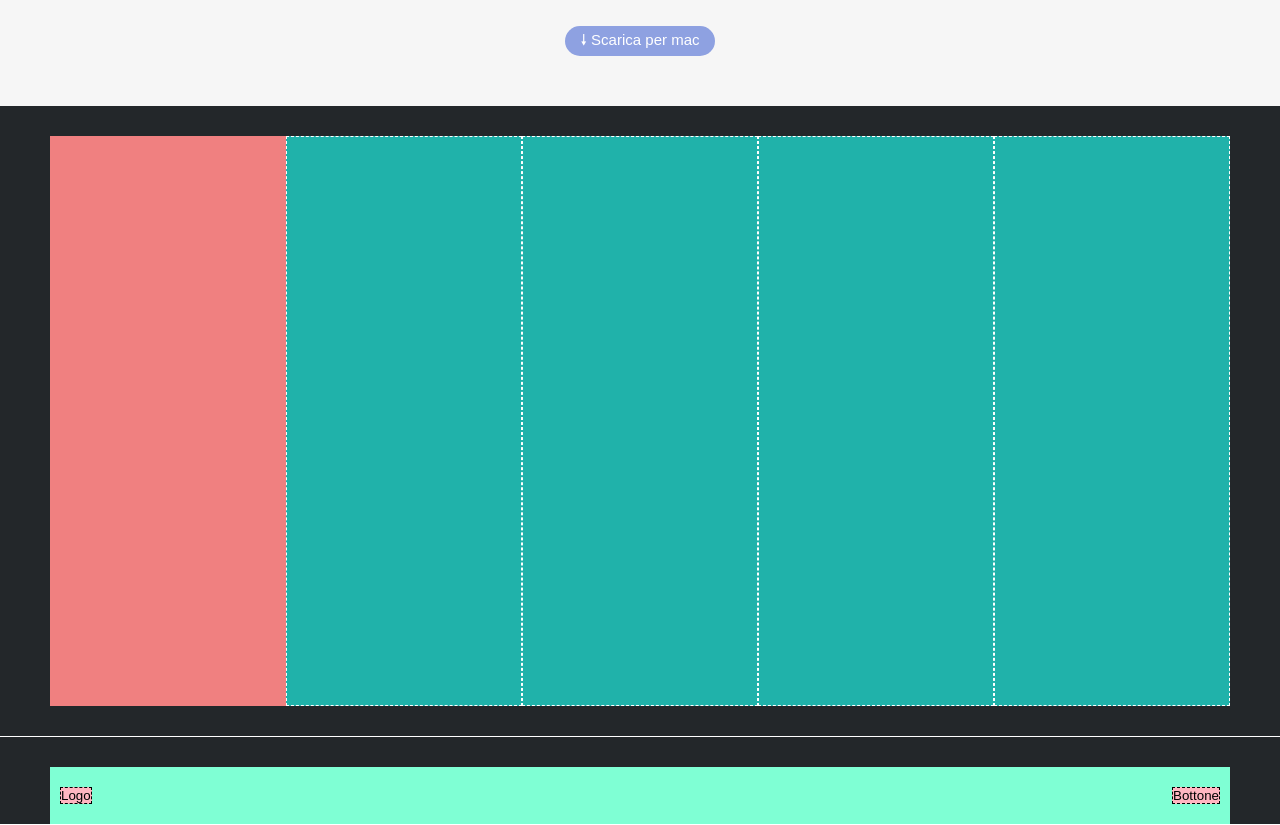
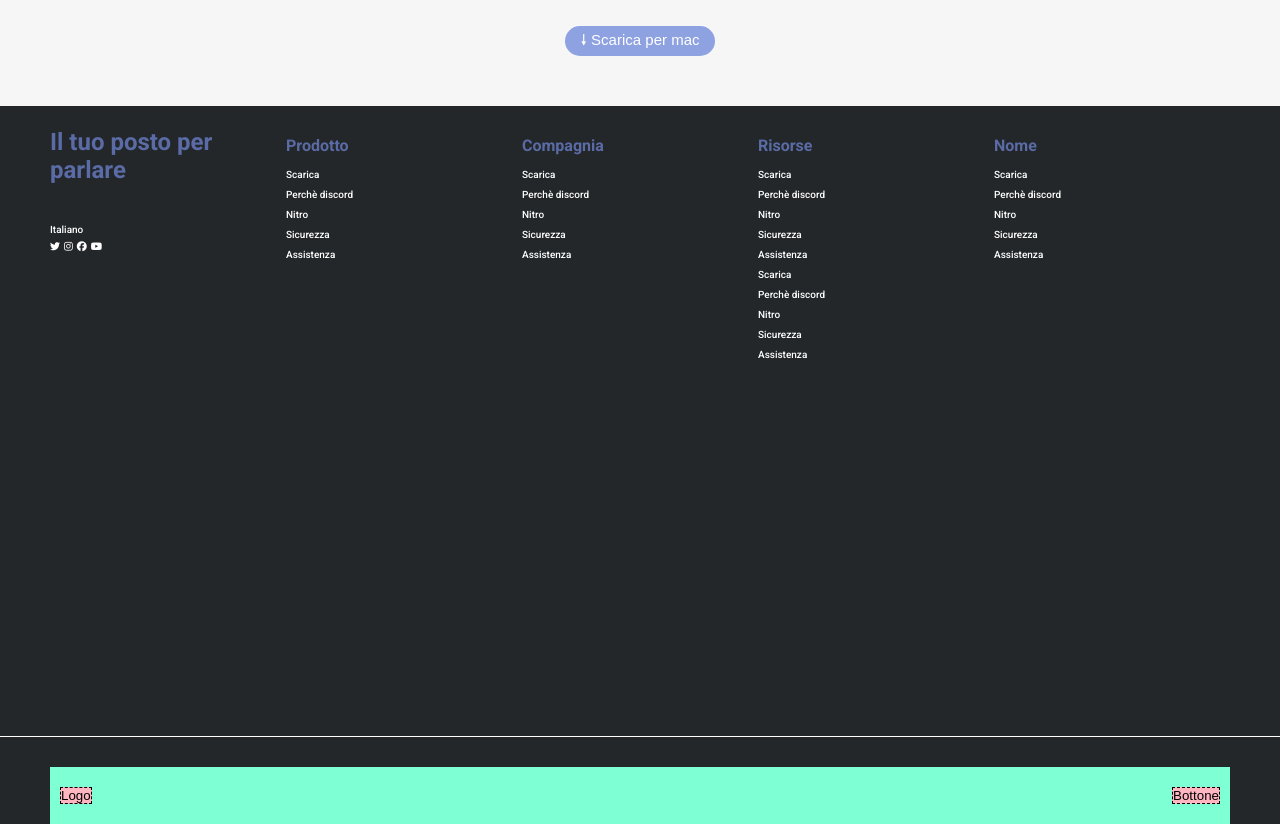
Before and after one commit to Francesco-Rianna/htmlcss-discord, a plain HTML site: page index.html in a window 1280 px wide. Shown: the part 3120-3945 px from the top of the page. Drawn offline with Linux system fonts and the light colour scheme.

Commit message:
feat : worked on the footer with the addition of ul and link symbols that lead to other pages

```diff
--- a/index.html
+++ b/index.html
@@ -9,6 +9,9 @@
     <link
         href="https://fonts.googleapis.com/css2?family=Roboto+Mono:wght@500&family=Roboto:ital,wght@0,500;0,700;1,400;1,500&display=swap"
         rel="stylesheet">
+    <link rel="stylesheet" href="https://cdnjs.cloudflare.com/ajax/libs/font-awesome/6.5.1/css/all.min.css"
+        integrity="sha512-DTOQO9RWCH3ppGqcWaEA1BIZOC6xxalwEsw9c2QQeAIftl+Vegovlnee1c9QX4TctnWMn13TZye+giMm8e2LwA=="
+        crossorigin="anonymous" referrerpolicy="no-referrer" />
     <link rel="stylesheet" href="style.css">
     <title>Discord</title>
 </head>
@@ -137,12 +140,73 @@
         <div class="bg-sf">
             <div class="container">
                 <section class="section-1">
-                    <div class="box-20"></div>
+                    <div class="box-20">
+                        <h4>Il tuo posto per parlare</h4>
+                        <div>Italiano</div>
+                        <section>
+                            <a href="https://twitter.com/discord" target="_blank">
+                                <i class="fa-brands fa-twitter"></i>
+                            </a>
+                            <a href="https://www.instagram.com/discord/" target="_blank">
+                                <i class="fa-brands fa-instagram"></i>
+                            </a>
+                            <a href="https://www.facebook.com/discord/?locale=it_IT" target="_blank">
+                                <i class="fa-brands fa-facebook"></i>
+                            </a>
+                            <a href="https://www.youtube.com/channel/UCZ5XnGb-3t7jCkXdawN2tkA " target="_blank">
+                                <i class="fa-brands fa-youtube"></i>
+                            </a>
+                        </section>
+
+
+
+                    </div>
                     <div class="box-80">
-                        <div class="box-25 sky"></div>
-                        <div class="box-25 sky "></div>
-                        <div class="box-25 sky "></div>
-                        <div class="box-25 sky "></div>
+                        <div class="box-25">
+                            <h4>Prodotto</h4>
+                            <ul>
+                                <li>Scarica</li>
+                                <li>Perchè discord</li>
+                                <li>Nitro</li>
+                                <li>Sicurezza</li>
+                                <li>Assistenza</li>
+                            </ul>
+                        </div>
+                        <div class="box-25">
+                            <h4>Compagnia</h4>
+                            <ul>
+                                <li>Scarica</li>
+                                <li>Perchè discord</li>
+                                <li>Nitro</li>
+                                <li>Sicurezza</li>
+                                <li>Assistenza</li>
+                            </ul>
+                        </div>
+                        <div class="box-25">
+                            <h4>Risorse</h4>
+                            <ul>
+                                <li>Scarica</li>
+                                <li>Perchè discord</li>
+                                <li>Nitro</li>
+                                <li>Sicurezza</li>
+                                <li>Assistenza</li>
+                                <li>Scarica</li>
+                                <li>Perchè discord</li>
+                                <li>Nitro</li>
+                                <li>Sicurezza</li>
+                                <li>Assistenza</li>
+                            </ul>
+                        </div>
+                        <div class="box-25">
+                            <h4>Nome</h4>
+                            <ul>
+                                <li>Scarica</li>
+                                <li>Perchè discord</li>
+                                <li>Nitro</li>
+                                <li>Sicurezza</li>
+                                <li>Assistenza</li>
+                            </ul>
+                        </div>
                     </div>
                 </section>
             </div>
--- a/style.css
+++ b/style.css
@@ -122,13 +122,14 @@ h2 {
 .box-20 {
     width: 20%;
     min-height: 570px;
-    background-color: #f08080;
+    margin-top: -8px;
+
 }
 
 .box-80 {
     width: 80%;
     min-height: 570px;
-    background-color: #20b2aa;
+
     display: flex;
 }
 
@@ -303,8 +304,38 @@ fourth  block
 
 }
 
-.sky {
-    background-color: #20b2aa;
-    border: 1px dashed white;
+
+
+h4 {
+    color: #5a6ba6;
+}
+
+.box-20 h4 {
+    font-size: 24px;
 
 }
+
+.box-20 div {
+    padding-top: 40px;
+    color: white;
+    font-size: 10px;
+
+}
+
+.box-25 ul {
+    padding-top: 10px;
+    color: white;
+    line-height: 2;
+    list-style: none;
+    font-size: 10px;
+
+}
+
+.box-20 i {
+    color: white;
+    font-size: 10px;
+}
+
+.box-20 a {
+    text-decoration: none;
+}
```
